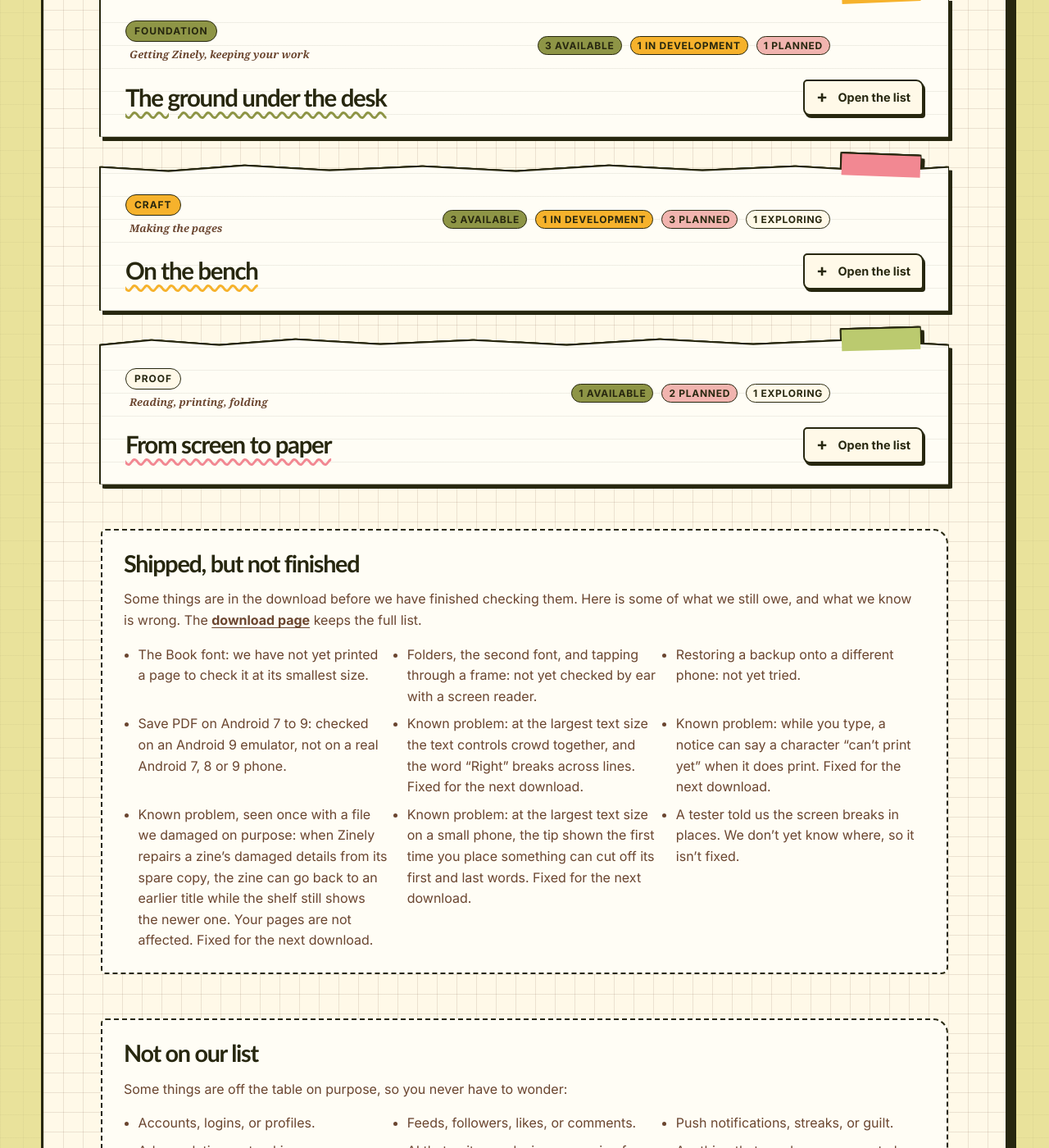
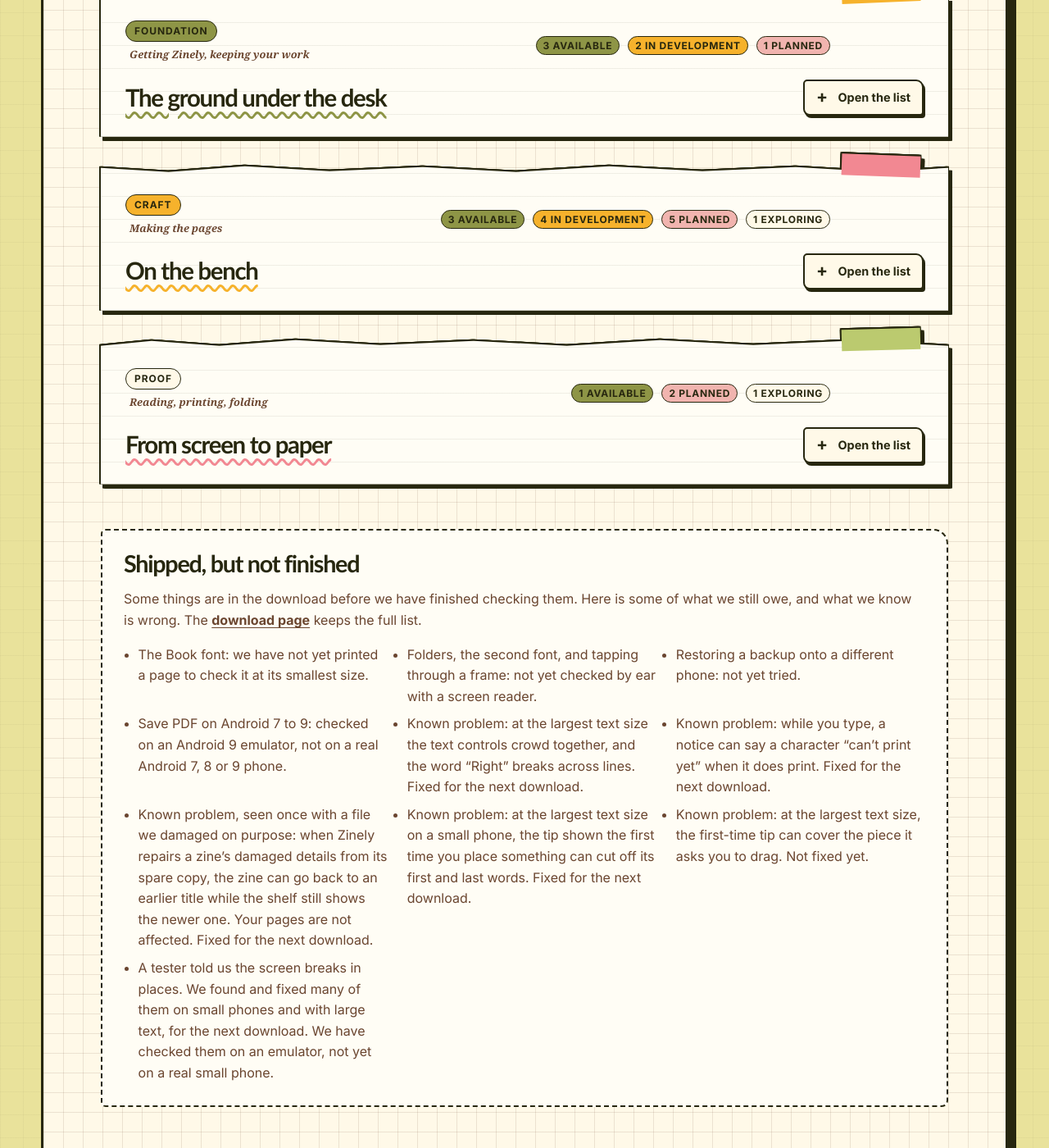
Before and after one commit to aritr-codes/zinely-android, a Jekyll site: the page website/roadmap/index.html, which Jekyll copies as it is, in a window 1280 px wide and 1400 px high, scrolled down 797 px. Shown: the whole window at 82% size. Built offline with Jekyll 4.4.1, drawn with Linux system fonts in a browser that asks for light colours; some of the changed text lies outside the part shown.

Commit message:
Website roadmap: wave-3 work In development, honest screen-breaks line
Art redraw and more Art, mixing your own ink, the never-lose-work fixes
and the Arrange tray are In development with nothing to try yet. Hand
font, your own drawings and kept Art recents are Planned. "Cut out
photos" becomes shapes, later; the small-set-of-inks example is gone.
The screen-breaks line says what was fixed and that it was checked on
an emulator only; the hint-covers-the-piece problem (#148) is listed.
Last updated 23 October 2026.

Co-Authored-By: Claude Opus 5.5 (1M context) <noreply@anthropic.com>

```diff
--- a/website/roadmap/index.html
+++ b/website/roadmap/index.html
@@ -33,7 +33,7 @@
           <h1>What comes next.</h1>
           <p class="policy-intro">Here’s what Zinely does today, what we’re building, and what’s still a maybe. No release dates until we can stand behind them.</p>
         </div>
-        <p class="policy-date roadmap-date"><span aria-hidden="true">Filed</span><strong>Last updated:</strong> <time datetime="2026-10-12">12 October 2026</time></p>
+        <p class="policy-date roadmap-date"><span aria-hidden="true">Filed</span><strong>Last updated:</strong> <time datetime="2026-10-23">23 October 2026</time></p>
       </header>
 
       <nav class="roadmap-jump" aria-label="On this page">
@@ -60,7 +60,7 @@
           <details>
             <summary>
               <span class="roadmap-sheet-head"><span class="press-zone">Foundation</span><span class="status-label">Getting Zinely, keeping your work</span><h2 id="foundation-title">The ground under the desk</h2></span>
-              <span class="roadmap-tally"><span class="status-chip available">3 Available</span><span class="status-chip development">1 In development</span><span class="status-chip planned">1 Planned</span></span>
+              <span class="roadmap-tally"><span class="status-chip available">3 Available</span><span class="status-chip development">2 In development</span><span class="status-chip planned">1 Planned</span></span>
               <span class="roadmap-toggle"><span class="when-closed">Open the list</span><span class="when-open">Fold it away</span></span>
             </summary>
             <ul class="roadmap-items">
@@ -68,6 +68,7 @@
               <li><span class="status-chip available">Available</span> <strong>0.9.0-beta.6, backups that tell you what happened.</strong> Backups tells you when you last backed up. A backup that fails says where it failed, and one zine that can’t be read no longer stops the rest. Restoring adds only the zines that aren’t already on your shelf. <a href="../changelog/#beta-6">See what changed</a>.</li>
               <li><span class="status-chip available">Available</span> <strong>0.9.0-beta.7, folders on your shelf.</strong> Make your own folders to keep zines together. A folder shows as a pile of covers, and a backup remembers which folder each zine was in. <a href="../changelog/#beta-7">See what changed</a>.</li>
               <li><span class="status-chip development">In development</span> <strong>A note when Zinely repairs a zine’s details.</strong> If the small file that holds a zine’s name, cover and folder is damaged, Zinely already uses its earlier copy. Your shelf will now say so, name the zine, and keep the note until you tap Got it. It is built. We still have to listen with a screen reader and try it on a real phone. There is nothing to try yet.</li>
+              <li><span class="status-chip development">In development</span> <strong>Fewer ways to lose work or get stuck.</strong> Back while you type keeps your words, the Bench gets a way back to your shelf, and a save that fails says why. It is built. We still have to try it on a real phone and listen with a screen reader. There is nothing to try yet.</li>
               <li><span class="status-chip planned">Planned</span> Zinely on Google Play. Account approval, testing, and store review still have to happen. Until then, <a href="../download/">download the Android beta here</a>.</li>
             </ul>
           </details>
@@ -77,7 +78,7 @@
           <details>
             <summary>
               <span class="roadmap-sheet-head"><span class="press-zone">Craft</span><span class="status-label">Making the pages</span><h2 id="craft-title">On the bench</h2></span>
-              <span class="roadmap-tally"><span class="status-chip available">3 Available</span><span class="status-chip development">1 In development</span><span class="status-chip planned">3 Planned</span><span class="status-chip exploring">1 Exploring</span></span>
+              <span class="roadmap-tally"><span class="status-chip available">3 Available</span><span class="status-chip development">4 In development</span><span class="status-chip planned">5 Planned</span><span class="status-chip exploring">1 Exploring</span></span>
               <span class="roadmap-toggle"><span class="when-closed">Open the list</span><span class="when-open">Fold it away</span></span>
             </summary>
             <ul class="roadmap-items">
@@ -85,10 +86,15 @@
               <li><span class="status-chip available">Available</span> <strong>New in beta.6.</strong> Undo and redo say what they did. A tap in the hole of a window frame, a ring, or a photo corner reaches what’s underneath. With a screen reader, a page reads top to bottom. The Font button that did nothing is gone.</li>
               <li><span class="status-chip available">Available</span> <strong>New in beta.7: a second font for your words.</strong> Book, a bookish serif, beside today’s Plain. Select some words and tap Text to choose. We have not yet printed a page to check Book at its smallest size.</li>
               <li><span class="status-chip development">In development</span> <strong>Two hand-cut frames</strong> for your pages, Snipped border and Round window. They are built. We still have to try them by hand, print a page, and listen with a screen reader. There is nothing to try yet.</li>
-              <li><span class="status-chip planned">Planned</span> <strong>Better-drawn Art.</strong> A tester told us some Art pieces look rough. We agree, and we plan to redraw them so they look like they belong together. All 34 are redrawn on paper, and we are now choosing between candidate drawings. They aren’t in the app yet.</li>
+              <li><span class="status-chip development">In development</span> <strong>The page keeps its size when you select something.</strong> The buttons that move, size and turn a piece now sit behind one Arrange button. It is built. We still have to listen with a screen reader and try it on a real small phone. There is nothing to try yet.</li>
+              <li><span class="status-chip development">In development</span> <strong>Better-drawn Art, and more of it.</strong> A tester told us some Art pieces look rough. We redrew the rough ones, picked the drawings we’ll use, and chose new pieces to go with them. We’re now putting them into the app. There is nothing to try yet.</li>
+              <li><span class="status-chip development">In development</span> <strong>Mix your own ink.</strong> Pick any colour, keep the ones you use in My inks, and save inks together as a palette. Your inks will stay on this phone, and at first they won’t be in backups. We’re building it now. There is nothing to try yet.</li>
               <li><span class="status-chip planned">Planned</span> <strong>Paper colour, on screen.</strong> If you print on coloured paper, see your pages on that colour in the app. It is shown on screen only: Zinely won’t print a background colour, because the colour comes from the paper you load.</li>
               <li><span class="status-chip planned">Planned</span> <strong>Photo descriptions.</strong> Add a few words to a photo so a screen reader can say what it shows when the zine is read in the app. Printed and PDF copies won’t carry it. What a screen reader will say is designed; nothing is built yet.</li>
-              <li><span class="status-chip exploring">Exploring</span> More Art, see-through photos, and new ways to crop or cut out photos. Also colours you mix yourself, saving the colours and pieces you like, using your own artwork, and simple photo fixes such as black and white. These are ideas under consideration, not announced features. Some would undo choices we made on purpose, such as keeping to a small set of inks, so we are weighing them before we promise anything.</li>
+              <li><span class="status-chip planned">Planned</span> <strong>A third font, Hand,</strong> that looks written by hand, beside Book and Plain.</li>
+              <li><span class="status-chip planned">Planned</span> <strong>Your own drawings.</strong> Photograph a drawing and use it on the page in one ink, like the rest of the Art.</li>
+              <li><span class="status-chip planned">Planned</span> <strong>Art you like stays at hand.</strong> Your recent and favourite Art pieces will still be there after you restart Zinely.</li>
+              <li><span class="status-chip exploring">Exploring</span> See-through photos, new ways to crop photos, and later, photos cut to a shape. Also simple photo fixes such as black and white. These are ideas under consideration, not announced features. Some would undo choices we made on purpose, so we are weighing them before we promise anything.</li>
             </ul>
           </details>
         </section>
@@ -122,7 +128,8 @@
           <li>Known problem: while you type, a notice can say a character “can’t print yet” when it does print. Fixed for the next download.</li>
           <li>Known problem, seen once with a file we damaged on purpose: when Zinely repairs a zine’s damaged details from its spare copy, the zine can go back to an earlier title while the shelf still shows the newer one. Your pages are not affected. Fixed for the next download.</li>
           <li>Known problem: at the largest text size on a small phone, the tip shown the first time you place something can cut off its first and last words. Fixed for the next download.</li>
-          <li>A tester told us the screen breaks in places. We don’t yet know where, so it isn’t fixed.</li>
+          <li>Known problem: at the largest text size, the first-time tip can cover the piece it asks you to drag. Not fixed yet.</li>
+          <li>A tester told us the screen breaks in places. We found and fixed many of them on small phones and with large text, for the next download. We have checked them on an emulator, not yet on a real small phone.</li>
         </ul>
       </section>
 
```
